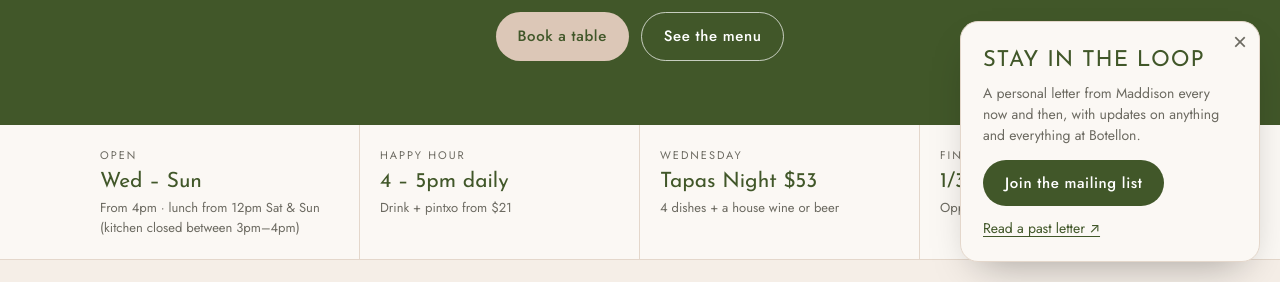
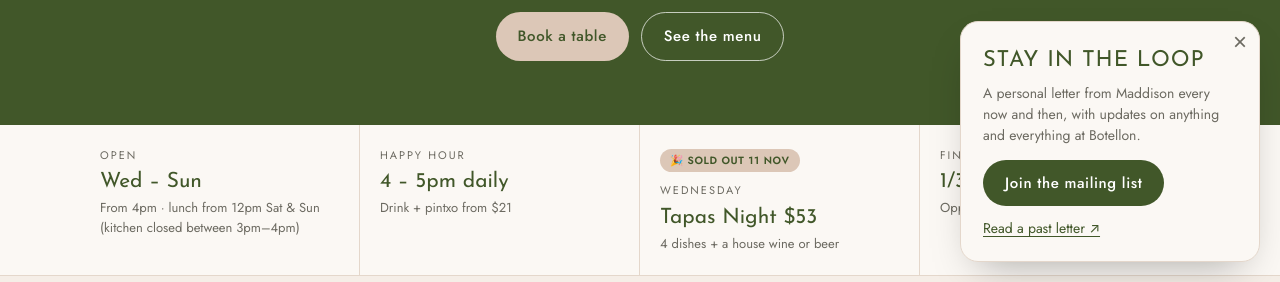
Before and after one commit to Botellon-Restaurant/botellon-website, a plain HTML site: page index.html in a window 1280 px wide. Shown: the part 518-800 px from the top of the page. Drawn offline with Linux system fonts and the light colour scheme.

Commit message:
Sold-out tag on the Wednesday info box
Co-Authored-By: Claude Opus 5.5 <noreply@anthropic.com>
Claude-Session: https://claude.ai/code/session_01JhxBUH9VWsr4p4GxENknmE

```diff
--- a/index.html
+++ b/index.html
@@ -284,6 +284,7 @@
   .board figcaption{padding:8px 2px 0;font-size:13px;color:var(--muted)}
   .soldout{display:inline-block;background:var(--brand-cream);color:var(--green);font-size:12px;font-weight:600;letter-spacing:.06em;text-transform:uppercase;padding:5px 12px;border-radius:999px;margin-bottom:14px}
   .soldline{font-size:14px;color:var(--green);font-weight:500;margin:-12px 0 20px}
+  .soldout-sm{font-size:10.5px;padding:4px 10px;margin-bottom:10px}
 </style>
 </head>
 <body>
@@ -317,7 +318,7 @@
   <div class="strip-inner">
     <div class="cell"><div class="k">Open</div><div class="v">Wed – Sun</div><div class="s">From 4pm · lunch from 12pm Sat &amp; Sun<br>(kitchen closed between 3pm–4pm)</div></div>
     <div class="cell"><div class="k">Happy hour</div><div class="v">4 – 5pm daily</div><div class="s">Drink + pintxo from $21</div></div>
-    <div class="cell"><div class="k">Wednesday</div><div class="v">Tapas Night $53</div><div class="s">4 dishes + a house wine or beer</div></div>
+    <div class="cell"><div class="soldout soldout-sm">🎉 Sold out 11 Nov</div><div class="k">Wednesday</div><div class="v">Tapas Night $53</div><div class="s">4 dishes + a house wine or beer</div></div>
     <div class="cell"><div class="k">Find us</div><div class="v">1/327 Honour Ave</div><div class="s">Opposite Graceville Station</div></div>
   </div>
 </div>
```
